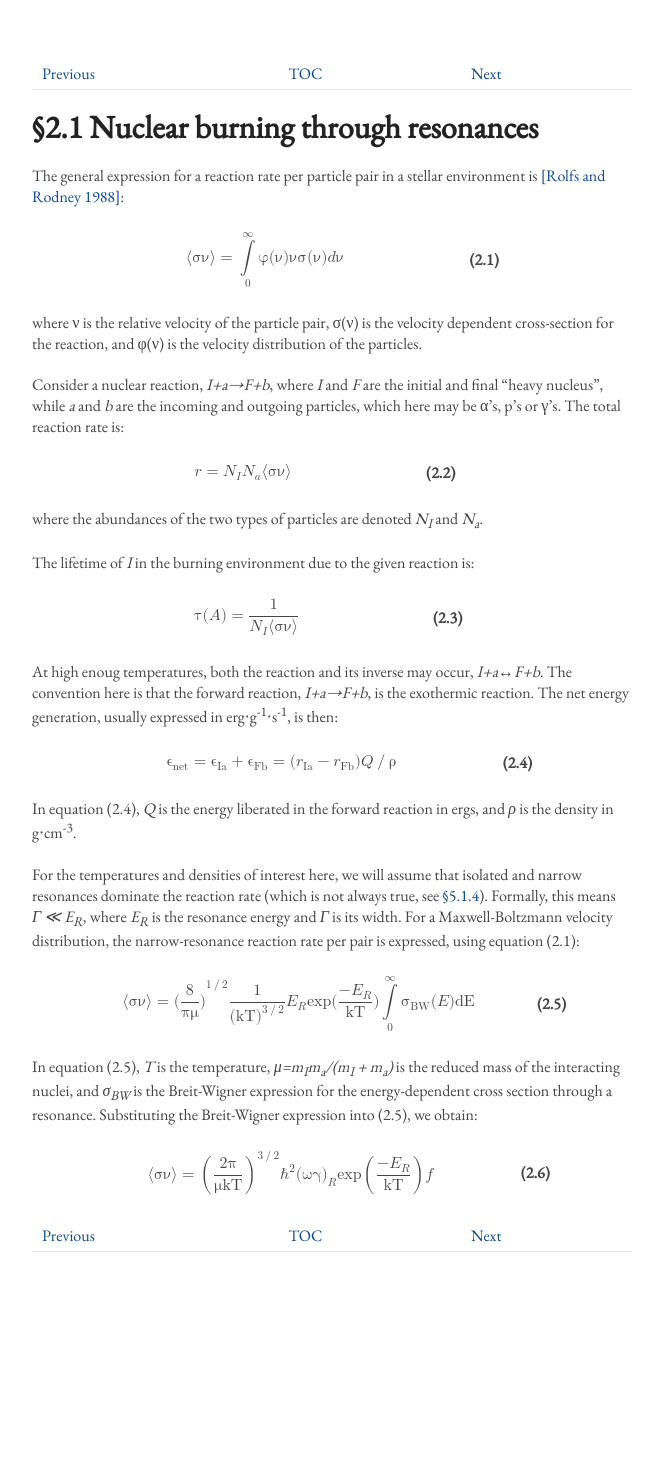
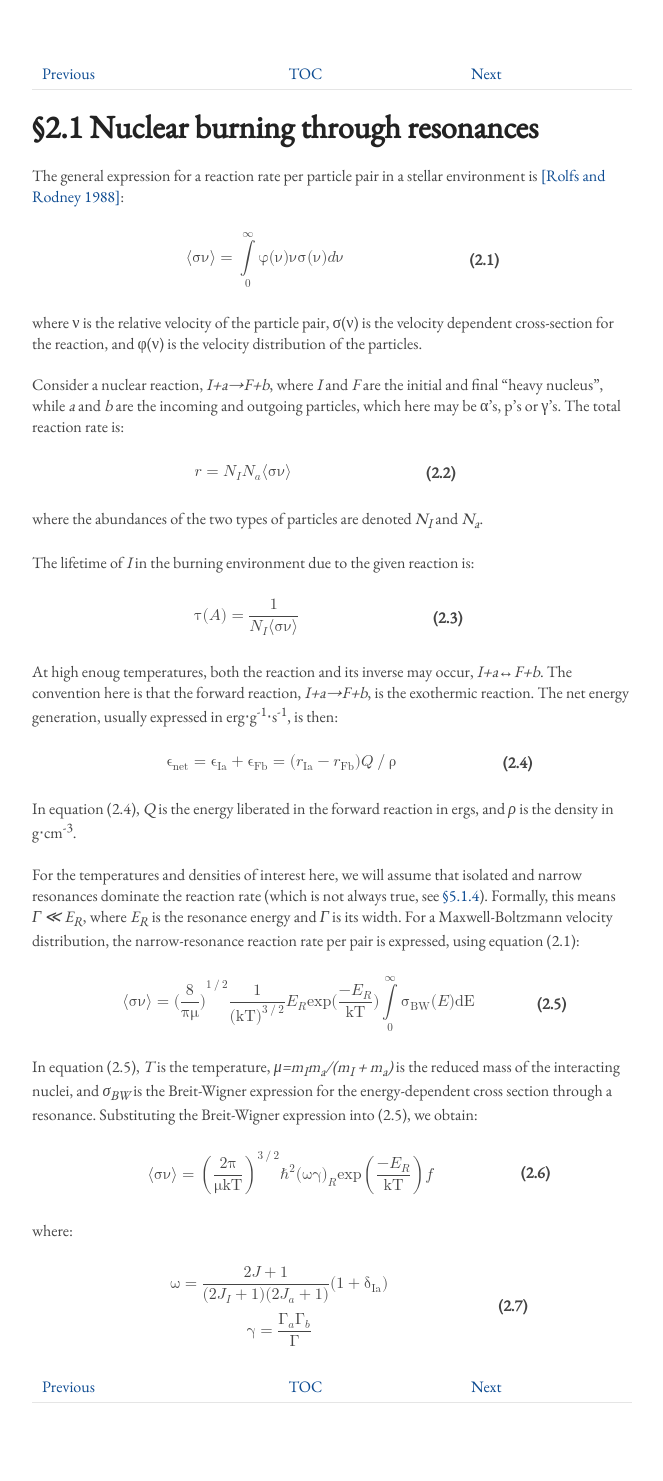
Before and after one commit to dwvisser/19ne-thesis, a Jekyll site: the page built from 2.1-nuclear-burning-through-resonances.md, in a window 1280 px wide. Shown: the whole page, without its empty margins (308-971 px from the left). Built offline with Jekyll 4.4.1, drawn with Linux system fonts in a browser that asks for light colours; before the commit the page ends 1330 px from its top, so only the background shows below that.

Commit message:
Added equation 2.7. Fixed equation targets.

```diff
--- a/2.1-nuclear-burning-through-resonances.md
+++ b/2.1-nuclear-burning-through-resonances.md
@@ -64,7 +64,7 @@
 			 </semantics>
 			</math>
 		</td>
-		<a name="eqn1.2"><th>(2.1)</th></a>
+		<a name="eqn2.1"><th>(2.1)</th></a>
 	</tr>
 </table>
 
@@ -111,7 +111,7 @@ here may be α's, p's or γ's. The total reaction rate is:
 			 </semantics>
 			</math>
 		</td>
-		<a name="eqn1.2"><th>(2.2)</th></a>
+		<a name="eqn2.2"><th>(2.2)</th></a>
 	</tr>
 </table>
 
@@ -163,7 +163,7 @@ to the given reaction is:
 			 </semantics>
 			</math>
 		</td>
-		<a name="eqn1.2"><th>(2.3)</th></a>
+		<a name="eqn2.3"><th>(2.3)</th></a>
 	</tr>
 </table>
 
@@ -225,7 +225,7 @@ erg⋅g<sup>-1</sup>⋅s<sup>-1</sup>, is then:
 			 </semantics>
 			</math>
 		</td>
-		<a name="eqn1.2"><th>(2.4)</th></a>
+		<a name="eqn2.4"><th>(2.4)</th></a>
 	</tr>
 </table>
 
@@ -343,7 +343,7 @@ equation (2.1):
 			 </semantics>
 			</math>
 		</td>
-		<a name="eqn1.2"><th>(2.5)</th></a>
+		<a name="eqn2.5"><th>(2.5)</th></a>
 	</tr>
 </table>
 
@@ -436,6 +436,113 @@ Breit-Wigner expression into (2.5), we obtain:
 			 </semantics>
 			</math>
 		</td>
-		<a name="eqn1.2"><th>(2.6)</th></a>
+		<a name="eqn2.6"><th>(2.6)</th></a>
 	</tr>
 </table>
+
+where:
+
+<table class="equation">
+	<tr>
+		<td>
+<math xmlns="http://www.w3.org/1998/Math/MathML" display="block">
+ <semantics>
+  <mrow>
+   <mrow>
+    <mi mathvariant="normal">ω</mi>
+    <mo stretchy="false">=</mo>
+    <mfrac>
+     <mrow>
+      <mn>2</mn>
+      <mrow>
+       <mi>J</mi>
+       <mo stretchy="false">+</mo>
+       <mn>1</mn>
+      </mrow>
+     </mrow>
+     <mrow>
+      <mrow>
+       <mo fence="true" stretchy="false">(</mo>
+       <mrow>
+        <mrow>
+         <mn>2</mn>
+         <mrow>
+          <msub>
+           <mi>J</mi>
+           <mi>I</mi>
+          </msub>
+          <mo stretchy="false">+</mo>
+          <mn>1</mn>
+         </mrow>
+        </mrow>
+       </mrow>
+       <mo fence="true" stretchy="false">)</mo>
+      </mrow>
+      <mrow>
+       <mo fence="true" stretchy="false">(</mo>
+       <mrow>
+        <mrow>
+         <mn>2</mn>
+         <mrow>
+          <msub>
+           <mi>J</mi>
+           <mi>a</mi>
+          </msub>
+          <mo stretchy="false">+</mo>
+          <mn>1</mn>
+         </mrow>
+        </mrow>
+       </mrow>
+       <mo fence="true" stretchy="false">)</mo>
+      </mrow>
+     </mrow>
+    </mfrac>
+   </mrow>
+   <mrow>
+    <mo fence="true" stretchy="false">(</mo>
+    <mrow>
+     <mrow>
+      <mn>1</mn>
+      <mo stretchy="false">+</mo>
+      <msub>
+       <mi mathvariant="normal">δ</mi>
+       <mi mathvariant="italic">Ia</mi>
+      </msub>
+     </mrow>
+    </mrow>
+    <mo fence="true" stretchy="false">)</mo>
+   </mrow>
+  </mrow>
+  <annotation encoding="StarMath 5.0">%omega = {2J+1} over {(2J_I+1)(2J_a+1)}( 1+ %delta_Ia ) </annotation>
+ </semantics>
+</math>
+		</td>
+		<a name="eqn2.7"><th rowspan="2">(2.7)</th></a>
+	</tr>
+	<tr>
+		<td>
+<math xmlns="http://www.w3.org/1998/Math/MathML" display="block">
+ <semantics>
+  <mrow>
+   <mi mathvariant="normal">γ</mi>
+   <mo stretchy="false">=</mo>
+   <mfrac>
+    <mrow>
+     <msub>
+      <mi mathvariant="normal">Γ</mi>
+      <mi>a</mi>
+     </msub>
+     <msub>
+      <mi mathvariant="normal">Γ</mi>
+      <mi>b</mi>
+     </msub>
+    </mrow>
+    <mi mathvariant="normal">Γ</mi>
+   </mfrac>
+  </mrow>
+  <annotation encoding="StarMath 5.0">%gamma= { %GAMMA_a %GAMMA_b} over { %GAMMA } </annotation>
+ </semantics>
+</math>
+		</td>
+	</tr>
+</table>
```
Also changed, not shown: 4 other files.
